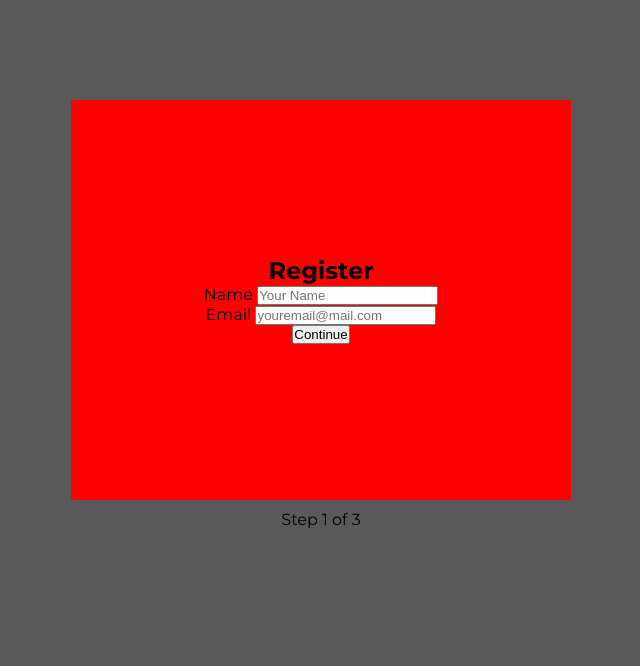
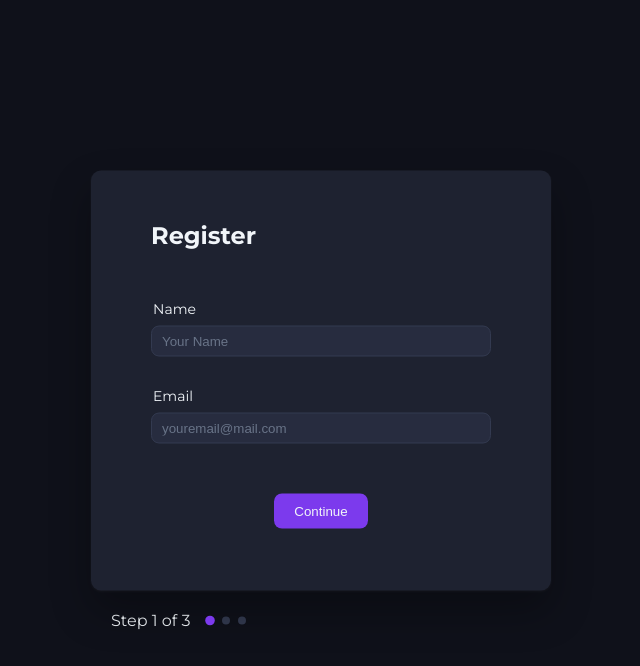
Before and after one commit to viganogabriele/Learning-JavaScript-TypeScript, a plain HTML site: page 03-multi-step-form/index.html in a window 1280 px wide. Shown: the whole page, without its empty margins (319-959 px from the left). Drawn offline with Linux system fonts and the light colour scheme.

Commit message:
style: clean up HTML structure and improve CSS styling for multi-step form

```diff
--- a/03-multi-step-form/index.html
+++ b/03-multi-step-form/index.html
@@ -1,45 +1,33 @@
 <!doctype html>
 <html lang="en">
+
 <head>
   <meta charset="UTF-8" />
   <meta name="viewport" content="width=device-width, initial-scale=1.0" />
   <title>Multi-step Form</title>
   <link rel="preconnect" href="https://fonts.googleapis.com" />
   <link rel="preconnect" href="https://fonts.gstatic.com" crossorigin />
-    <link
-      href="https://fonts.googleapis.com/css2?family=Montserrat:ital,wght@0,100..900;1,100..900&display=swap"
-      rel="stylesheet"
-    />
+  <link href="https://fonts.googleapis.com/css2?family=Montserrat:ital,wght@0,100..900;1,100..900&display=swap"
+    rel="stylesheet" />
   <link rel="stylesheet" href="style.css" />
   <script src="script.js" defer></script>
 </head>
+
 <body>
+  <div class="form-wrapper">
     <form class="form">
       <section class="step step--active" id="step-register">
         <h1 class="step__title">Register</h1>
 
         <div class="step__field">
           <label for="user-name" class="step__label">Name</label>
-          <input
-            type="text"
-            id="user-name"
-            name="name"
-            class="step__input"
-            placeholder="Your Name"
-            required
-          />
+          <input type="text" id="user-name" name="name" class="step__input" placeholder="Your Name" required />
         </div>
 
         <div class="step__field">
           <label for="user-email" class="step__label">Email</label>
-          <input
-            type="email"
-            id="user-email"
-            name="email"
-            class="step__input"
-            placeholder="youremail@mail.com"
-            required
-          />
+          <input type="email" id="user-email" name="email" class="step__input" placeholder="youremail@mail.com"
+            required />
         </div>
 
         <button type="button" class="step__btn-next">Continue</button>
@@ -49,39 +37,14 @@
         <h1 class="step__title">Which topics are you interested in?</h1>
 
         <div class="step__choices">
-          <input
-            type="radio"
-            id="topic-sw"
-            name="topic"
-            value="software-development"
-            class="step__radio"
-            required
-          />
-          <label for="topic-sw" class="step__choice-label"
-            >Software Development</label
-          >
+          <input type="radio" id="topic-sw" name="topic" value="software-development" class="step__radio" required />
+          <label for="topic-sw" class="step__choice-label">Software Development</label>
 
-          <input
-            type="radio"
-            id="topic-ux"
-            name="topic"
-            value="user-experience"
-            class="step__radio"
-          />
-          <label for="topic-ux" class="step__choice-label"
-            >User Experience</label
-          >
+          <input type="radio" id="topic-ux" name="topic" value="user-experience" class="step__radio" />
+          <label for="topic-ux" class="step__choice-label">User Experience</label>
 
-          <input
-            type="radio"
-            id="topic-design"
-            name="topic"
-            value="graphic-design"
-            class="step__radio"
-          />
-          <label for="topic-design" class="step__choice-label"
-            >Graphic Design</label
-          >
+          <input type="radio" id="topic-design" name="topic" value="graphic-design" class="step__radio" />
+          <label for="topic-design" class="step__choice-label">Graphic Design</label>
         </div>
 
         <button type="button" class="step__btn-next">Continue</button>
@@ -92,31 +55,13 @@
           Which newsletter do you want to subscribe to?
         </h1>
         <div class="step__choices">
-          <input
-            type="checkbox"
-            id="nl-react"
-            name="newsletter[]"
-            value="react-weekly"
-            class="step__checkbox"
-          />
+          <input type="checkbox" id="nl-react" name="newsletter[]" value="react-weekly" class="step__checkbox" />
           <label for="nl-react" class="step__choice-label">React Weekly</label>
 
-          <input
-            type="checkbox"
-            id="nl-node"
-            name="newsletter[]"
-            value="node-daily"
-            class="step__checkbox"
-          />
+          <input type="checkbox" id="nl-node" name="newsletter[]" value="node-daily" class="step__checkbox" />
           <label for="nl-node" class="step__choice-label">Node.js Daily</label>
 
-          <input
-            type="checkbox"
-            id="nl-css"
-            name="newsletter[]"
-            value="css-tricks"
-            class="step__checkbox"
-          />
+          <input type="checkbox" id="nl-css" name="newsletter[]" value="css-tricks" class="step__checkbox" />
           <label for="nl-css" class="step__choice-label">CSS Tricks</label>
         </div>
         <button type="submit" class="step__btn-submit">Submit</button>
@@ -127,34 +72,14 @@
           Which newsletter do you want to subscribe to?
         </h1>
         <div class="step__choices">
-          <input
-            type="checkbox"
-            id="nl-nng"
-            name="newsletter[]"
-            value="nng-group"
-            class="step__checkbox"
-          />
+          <input type="checkbox" id="nl-nng" name="newsletter[]" value="nng-group" class="step__checkbox" />
           <label for="nl-nng" class="step__choice-label">NN/g Insights</label>
 
-          <input
-            type="checkbox"
-            id="nl-uxplanet"
-            name="newsletter[]"
-            value="ux-planet"
-            class="step__checkbox"
-          />
+          <input type="checkbox" id="nl-uxplanet" name="newsletter[]" value="ux-planet" class="step__checkbox" />
           <label for="nl-uxplanet" class="step__choice-label">UX Planet</label>
 
-          <input
-            type="checkbox"
-            id="nl-smashing"
-            name="newsletter[]"
-            value="smashing-mag"
-            class="step__checkbox"
-          />
-          <label for="nl-smashing" class="step__choice-label"
-            >Smashing Magazine</label
-          >
+          <input type="checkbox" id="nl-smashing" name="newsletter[]" value="smashing-mag" class="step__checkbox" />
+          <label for="nl-smashing" class="step__choice-label">Smashing Magazine</label>
         </div>
         <button type="submit" class="step__btn-submit">Submit</button>
       </section>
@@ -164,38 +89,14 @@
           Which newsletter do you want to subscribe to?
         </h1>
         <div class="step__choices">
-          <input
-            type="checkbox"
-            id="nl-behance"
-            name="newsletter[]"
-            value="behance-trends"
-            class="step__checkbox"
-          />
-          <label for="nl-behance" class="step__choice-label"
-            >Behance Trends</label
-          >
+          <input type="checkbox" id="nl-behance" name="newsletter[]" value="behance-trends" class="step__checkbox" />
+          <label for="nl-behance" class="step__choice-label">Behance Trends</label>
 
-          <input
-            type="checkbox"
-            id="nl-awwwards"
-            name="newsletter[]"
-            value="awwwards-daily"
-            class="step__checkbox"
-          />
-          <label for="nl-awwwards" class="step__choice-label"
-            >Awwwards Daily</label
-          >
+          <input type="checkbox" id="nl-awwwards" name="newsletter[]" value="awwwards-daily" class="step__checkbox" />
+          <label for="nl-awwwards" class="step__choice-label">Awwwards Daily</label>
 
-          <input
-            type="checkbox"
-            id="nl-dribbble"
-            name="newsletter[]"
-            value="dribbble-digest"
-            class="step__checkbox"
-          />
-          <label for="nl-dribbble" class="step__choice-label"
-            >Dribbble Digest</label
-          >
+          <input type="checkbox" id="nl-dribbble" name="newsletter[]" value="dribbble-digest" class="step__checkbox" />
+          <label for="nl-dribbble" class="step__choice-label">Dribbble Digest</label>
         </div>
         <button type="submit" class="step__btn-submit">Submit</button>
       </section>
@@ -212,5 +113,7 @@
         <span class="step-counter__dot"></span>
       </div>
     </div>
+  </div>
 </body>
+
 </html>
--- a/03-multi-step-form/style.css
+++ b/03-multi-step-form/style.css
@@ -6,38 +6,64 @@
 	padding: 0;
 }
 
+:root {
+	--bg-main: #0f111a;
+	--bg-card: #1e2230;
+	--bg-input: #272c3f;
+	--text-main: #f1f5f9;
+	--text-muted: #94a3b8;
+	--border-default: #333a50;
+	--accent: #7c3aed;
+	--accent-hover: #9333ea;
+	--accent-glow: rgba(124, 58, 237, 0.25);
+}
+
 body {
-  background-color: rgb(89, 89, 89);
+	background-color: var(--bg-main);
 	font-family: "Montserrat", sans-serif;
 	height: 100vh;
+	color: var(--text-main);
+}
+
+.form-wrapper {
+	position: absolute;
+	top: 50%;
+	left: 50%;
+	transform: translate(-50%, -50%);
+	display: flex;
+	flex-direction: column;
+	align-items: flex-start;
+	gap: 20px;
 }
 
 .form {
 	position: relative;
-  margin: 100px auto 0 auto;
-  width: 500px;
-  height: 400px;
-  background-color: red;
+	width: 460px;
+	height: 420px;
+	background-color: var(--bg-card);
+	border-radius: 10px;
+	box-shadow:
+		0 20px 40px rgba(0, 0, 0, 0.3),
+		0 1px 3px rgba(255, 255, 255, 0.05);
 }
 
 .step {
-  top: 0;
-  left: 0;
 	position: absolute;
+	top: 0px;
+	left: 0px;
+	padding: 50px 60px;
 	opacity: 0;
 	visibility: hidden;
+	display: flex;
+	flex-direction: column;
+	gap: 30px;
 	width: 100%;
 	height: 100%;
-  display: flex;
-  flex-direction: column;
-  justify-content: center;
-  align-items: center;
-
-  /* transform: scale(0.95);
+	transform: scale(0.95);
 	transition:
 		opacity 0.4s ease,
 		transform 0.4s ease,
-    visibility 0.4s ease; */
+		visibility 0.4s ease;
 }
 
 .step--active {
@@ -46,8 +72,85 @@ body {
 	transform: scale(1);
 }
 
+.step__title {
+	margin-bottom: 20px;
+}
+
+.step__field {
+	display: flex;
+	flex-direction: column;
+	gap: 8px;
+}
+
+.step__label {
+	margin-left: 2px;
+	font-size: 14px;
+}
+
+.step__input {
+	color: var(--text-main);
+	padding: 7px 10px;
+	appearance: none;
+	outline: none;
+	background-color: var(--bg-input);
+	border: 1px solid var(--border-default);
+	border-radius: 8px;
+	width: 100%;
+}
+
+.step__input::placeholder {
+	color: var(--text-muted);
+	opacity: 0.6;
+}
+
+.step__input:focus {
+	border-color: #6366f1;
+	box-shadow: 0 0 0 2px var(--accent-glow);
+}
+
+.step__btn-next {
+	appearance: none;
+	border: none;
+	outline: none;
+	background-color: var(--accent);
+	color: var(--text-main);
+	border-radius: 8px;
+	align-self: center;
+	padding: 10px 20px;
+	max-width: 200px;
+	margin-top: 20px;
+}
+
+.step__btn-next:hover {
+	background-color: var(--accent-hover);
+	box-shadow: 0 0 0 2px var(--accent-glow);
+	transform: translateY(-1px);
+}
+
 .step-counter {
-  margin: 10px auto;
-  text-align: center;
-  width: 500px;
+	display: flex;
+	align-items: center;
+	padding-left: 20px;
+	gap: 16px;
 }
+
+.step-counter__dots {
+	display: flex;
+	gap: 8px;
+}
+
+.step-counter__dot {
+	display: inline-block;
+	width: 8px;
+	height: 8px;
+	background-color: var(--border-default);
+	border-radius: 50%;
+	transition:
+		background-color 0.3s ease,
+		transform 0.3s ease;
+}
+
+.step-counter__dot--active {
+	background-color: var(--accent);
+	transform: scale(1.2);
+}
```
Lines whose indentation alone changed are shown as unchanged.
